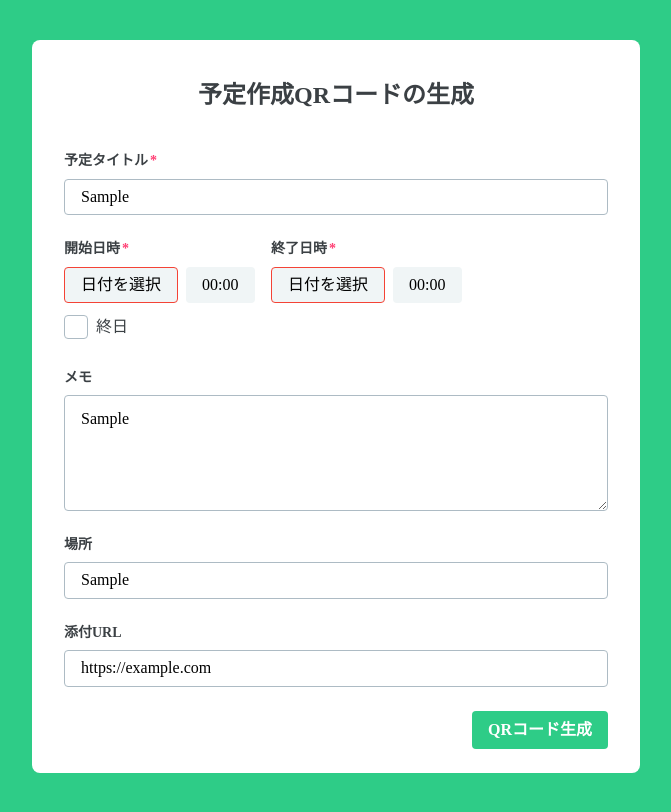
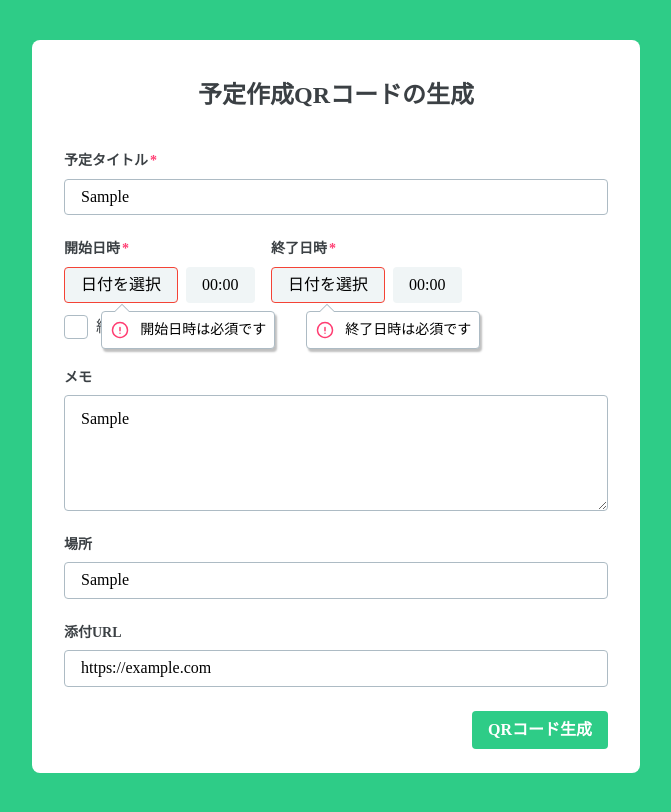
Before and after one commit to takumiozato/timetree-schedule-generator, a React (Vite) app: page / in a window 1280 px wide. Both pictures are taken after typing "Sample", "Sample", "Sample", "https://example.com" into the empty fields and a click on the button "QRコード生成". Shown: the whole page, without its empty margins (304-975 px from the left). Built offline with nearby package versions, Linux system fonts and the light colour scheme.

Commit message:
エラーメッセージをツールチップで表示する

```diff
--- a/src/App.tsx
+++ b/src/App.tsx
@@ -11,6 +11,7 @@ import { Button } from './components/Button';
 import QRCode from 'qrcode';
 import { generateURL } from './generateURL';
 import { useForm, Controller } from 'react-hook-form';
+import { Tooltip } from './components/Tooltip';
 
 
 const StyledMainWrapper = styled.div`
@@ -151,12 +152,16 @@ function App() {
                 render={({ field }) => (
                   <Input
                     {...field}
+                    id="title"
                     type="text"
                     placeholder="TimeTree Day"
                     hasError={!!errors.title?.message}
                   />
                 )}
               />
+              {errors.title?.message && typeof errors.title.message === "string" &&
+                <Tooltip message={errors.title.message || ""} targetElement={document.getElementById("title")} />
+              }
             </InputWrapper>
           </StyledRow>
           <StyledRow>
@@ -168,8 +173,11 @@ function App() {
                     name="startDate"
                     control={control}
                     rules={{ required: "開始日時は必須です" }}
-                    render={({ field }) => <DateInput {...field} hasError={!!errors.startDate?.message} />}
+                    render={({ field }) => <DateInput {...field} id="startDate" hasError={!!errors.startDate?.message} />}
                   />
+                  {errors.startDate?.message && typeof errors.startDate.message === "string" &&
+                    <Tooltip message={errors.startDate.message || ""} targetElement={document.getElementById("startDate")} />
+                  }
                   {!allDay && (
                     <Controller
                       name="startTime"
@@ -188,8 +196,11 @@ function App() {
                     name="endDate"
                     control={control}
                     rules={{ required: "終了日時は必須です" }}
-                    render={({ field }) => <DateInput {...field} hasError={!!errors.endDate?.message} />}
+                    render={({ field }) => <DateInput {...field} id="endDate" hasError={!!errors.endDate?.message} />}
                   />
+                  {errors.endDate?.message && typeof errors.endDate.message === "string" &&
+                    <Tooltip message={errors.endDate.message || ""} targetElement={document.getElementById("endDate")} />
+                  }
                   {!allDay && (
                     <Controller
                       name="endTime"
@@ -225,12 +236,16 @@ function App() {
                 render={({ field }) => (
                   <TextArea
                     {...field}
+                    id="memo"
                     placeholder="メモ内容"
                     rows={4}
                     hasError={!!errors.memo?.message}
                   />
                 )}
               />
+              {errors.memo?.message && typeof errors.memo.message === "string" &&
+                <Tooltip message={errors.memo.message || ""} targetElement={document.getElementById("memo")} />
+              }
             </InputWrapper>
           </StyledRow>
           <StyledRow>
@@ -243,12 +258,16 @@ function App() {
                 render={({ field }) => (
                   <Input
                     {...field}
+                    id="location"
                     type="text"
                     placeholder="東京都新宿区西新宿6-6-3 新宿国際ビルディング新館503"
                     hasError={!!errors.location?.message}
                   />
                 )}
               />
+              {errors.location?.message && typeof errors.location.message === "string" &&
+                <Tooltip message={errors.location.message || ""} targetElement={document.getElementById("location")} />
+              }
             </InputWrapper>
           </StyledRow>
           <StyledRow>
@@ -262,9 +281,12 @@ function App() {
                   maxLength: { value: 2048, message: "最大文字数を超えています" }
                 }}
                 render={({ field }) => (
-                  <Input {...field} type="url" placeholder="https://example.com" hasError={!!errors.url?.message} />
+                  <Input {...field} id="url" type="url" placeholder="https://example.com" hasError={!!errors.url?.message} />
                 )}
               />
+              {errors.url?.message && typeof errors.url.message === "string" &&
+                <Tooltip message={errors.url.message || ""} targetElement={document.getElementById("url")} />
+              }
             </InputWrapper>
           </StyledRow>
           <StyledButtonWrapper>
--- a/src/components/DateInput.tsx
+++ b/src/components/DateInput.tsx
@@ -22,14 +22,15 @@ const StyledDateInput = styled.div<{ hasError?: boolean }>`
 `;
 
 type DateInputProps = {
+    id?: string;
     value: Date | null;
     onChange: (date: Date | null) => void;
     hasError?: boolean;
 };
 
-export const DateInput: FC<DateInputProps> = ({ value, onChange, hasError }) => {
+export const DateInput: FC<DateInputProps> = ({ id, value, onChange, hasError }) => {
     return (
-        <StyledDateInput {... { hasError }}>
+        <StyledDateInput {... { id, hasError }}>
             <DatePicker
                 selected={value}
                 onChange={onChange}
--- a/src/components/Input.tsx
+++ b/src/components/Input.tsx
@@ -2,6 +2,7 @@ import { FC } from 'react';
 import styled from 'styled-components';
 
 type InputProps = {
+  id?: string;
   type: "text" | "url";
   value: string;
   onChange: (e: React.ChangeEvent<HTMLInputElement>) => void;
@@ -22,6 +23,6 @@ const StyledInput = styled.input<{ hasError?: boolean }>`
   }
 `;
 
-export const Input: FC<InputProps> = ({ type, value, onChange, placeholder, hasError }) => {
-  return <StyledInput {...{ type, value, onChange, placeholder, hasError }} />;
+export const Input: FC<InputProps> = ({ id, type, value, onChange, placeholder, hasError }) => {
+  return <StyledInput {...{ id, type, value, onChange, placeholder, hasError }} />;
 };
--- a/src/components/TextArea.tsx
+++ b/src/components/TextArea.tsx
@@ -2,6 +2,7 @@ import { FC } from 'react';
 import styled from 'styled-components';
 
 type TextAreaProps = {
+  id?: string;
   value: string;
   onChange: (e: React.ChangeEvent<HTMLTextAreaElement>) => void;
   placeholder?: string;
@@ -23,6 +24,6 @@ const StyledTextArea = styled.textarea<{ hasError?: boolean }>`
   }
 `;
 
-export const TextArea: FC<TextAreaProps> = ({ value, onChange, placeholder, rows = 4, hasError }) => {
-  return <StyledTextArea {...{ value, onChange, placeholder, rows, hasError }} />;
+export const TextArea: FC<TextAreaProps> = ({ id, value, onChange, placeholder, rows = 4, hasError }) => {
+  return <StyledTextArea {...{ id, value, onChange, placeholder, rows, hasError }} />;
 };
--- /dev/null
+++ b/src/components/Tooltip.tsx
@@ -0,0 +1,59 @@
+import styled from 'styled-components';
+import ErrorIcon from '../assets/error.svg';
+
+const TooltipContainer = styled.div`
+  position: absolute;
+  background-color: #fff;
+  border: 1px solid #ADBBC4;
+  padding: 8px;
+  border-radius: 4px;
+  display: flex;
+  align-items: center;
+  column-gap: 10px;
+  color: #000;
+  font-size: 14px;
+  font-weight: 500;
+  box-shadow: 2px 3px 2px 0px #00000040;
+
+  &::before {
+    position: absolute;
+    content: "";
+    border-left: 11px solid transparent;
+    border-top: 11px solid #ADBBC4;
+    top: -6px;
+    left: 20px;
+    transform: translateX(-50%) rotate(-45deg);
+  }
+
+  &::after {
+    position: absolute;
+    content: "";
+    border-left: 10px solid transparent;
+    border-top: 10px solid #fff;
+    top: -5px;
+    left: 20px;
+    transform: translateX(-50%) rotate(-45deg);
+  }
+`;
+
+
+
+interface TooltipProps {
+    message: string;
+    targetElement: HTMLElement | null;
+}
+
+export const Tooltip: React.FC<TooltipProps> = ({ message, targetElement }) => {
+    if (!targetElement) return null;
+
+    const rect = targetElement.getBoundingClientRect();
+    const top = rect.bottom + window.scrollY + 10; // ツールチップをターゲットの下に配置
+    const left = rect.left + window.scrollX + rect.width / 3;
+
+    return (
+        <TooltipContainer style={{ top, left }}>
+            <img src={ErrorIcon} alt="Error" />
+            {message}
+        </TooltipContainer>
+    );
+};
```
Also changed, not shown: src/assets/error.svg (added).
